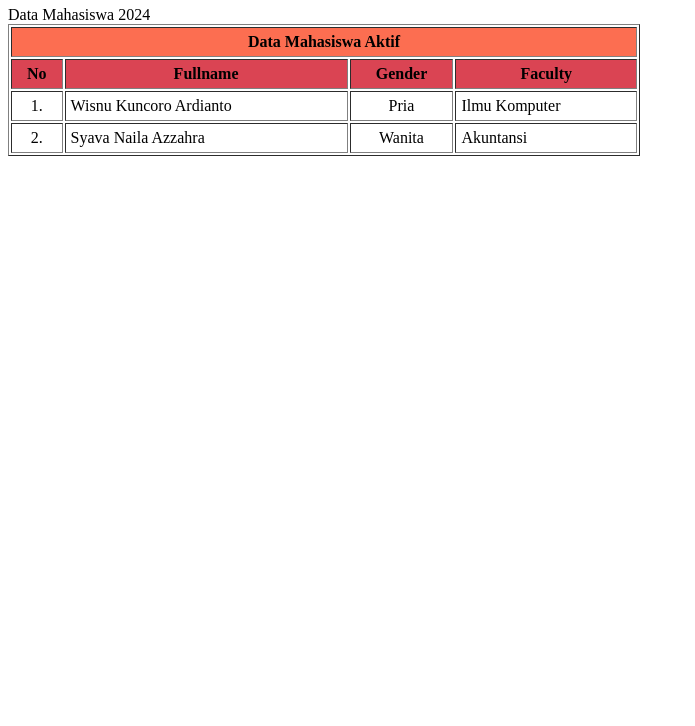
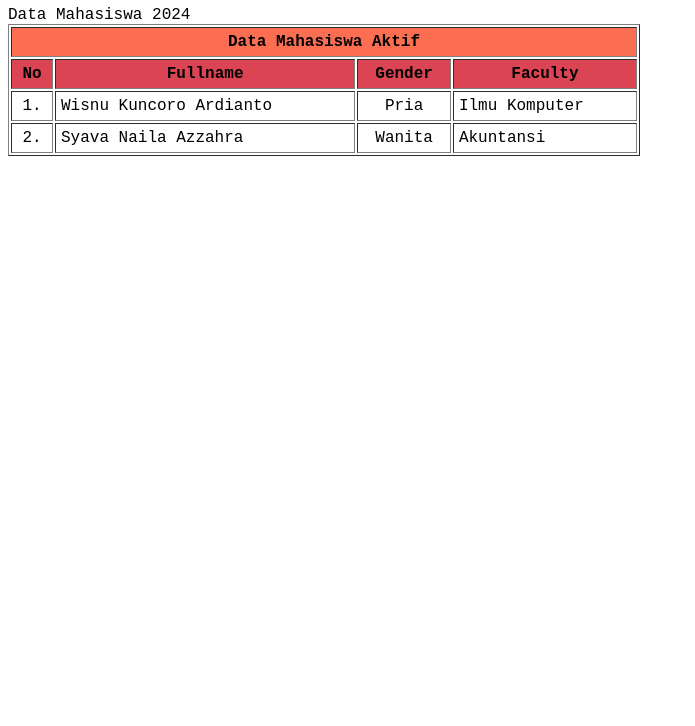
Before and after one commit to setrasariputra/Tabledata-HTML, a plain HTML site: page index.html in a window 1280 px wide. Shown: the part 74-800 px from the top of the page, without its empty margins (0-695 px from the left). Drawn offline with Linux system fonts and the light colour scheme.

Commit message:
Add style css

```diff
--- a/index.html
+++ b/index.html
@@ -3,6 +3,7 @@
 <head>
     <meta charset="UTF-8">
     <meta name="viewport" content="width=device-width, initial-scale=1.0">
+    <link rel="stylesheet" type="text/css" href="style.css" />
     <title>Belajar Tabledata HTML</title>
 </head>
 <body>
--- /dev/null
+++ b/style.css
@@ -0,0 +1,3 @@
+body {
+    font-family: 'Courier New', Courier, monospace;
+}
```
